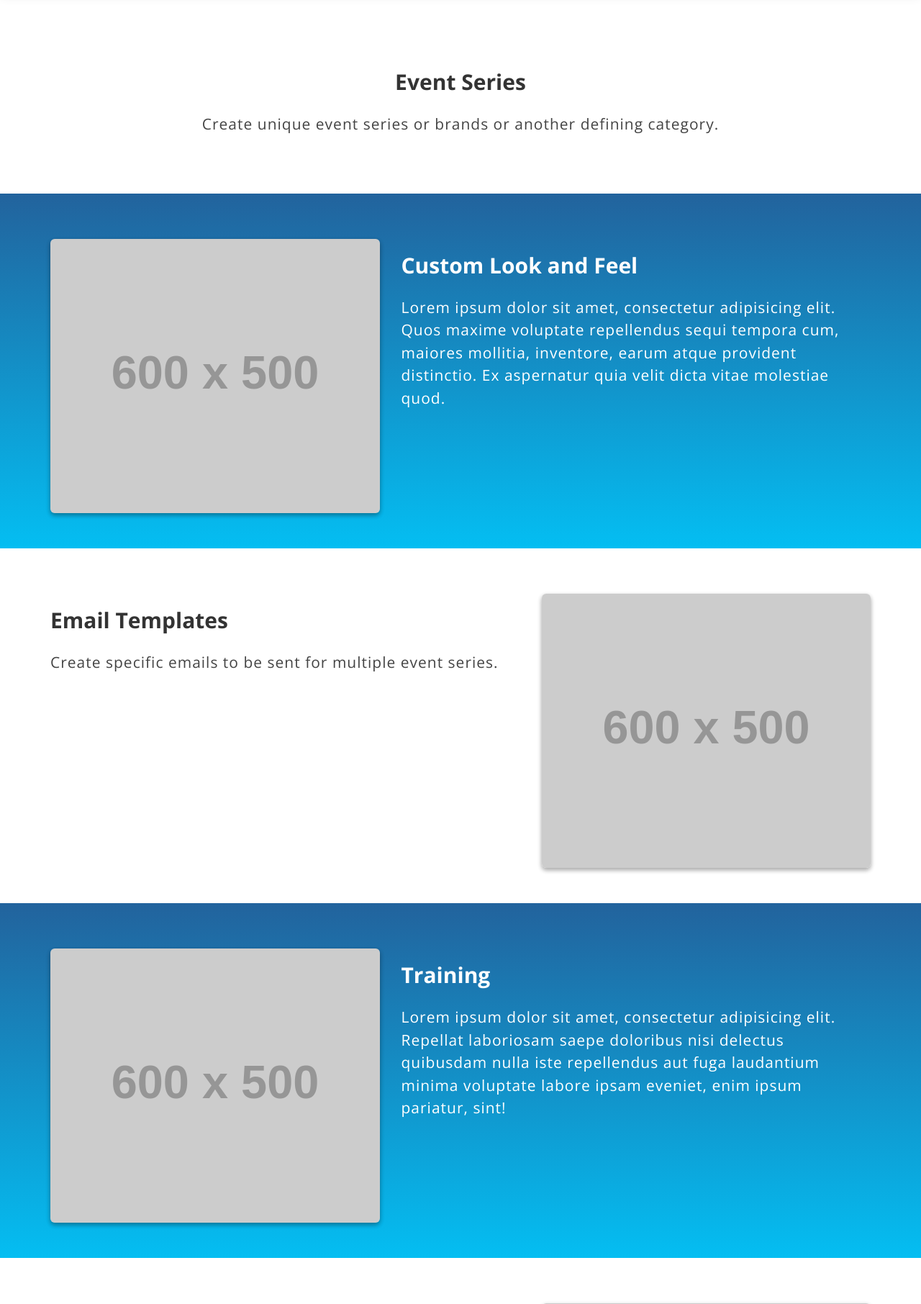
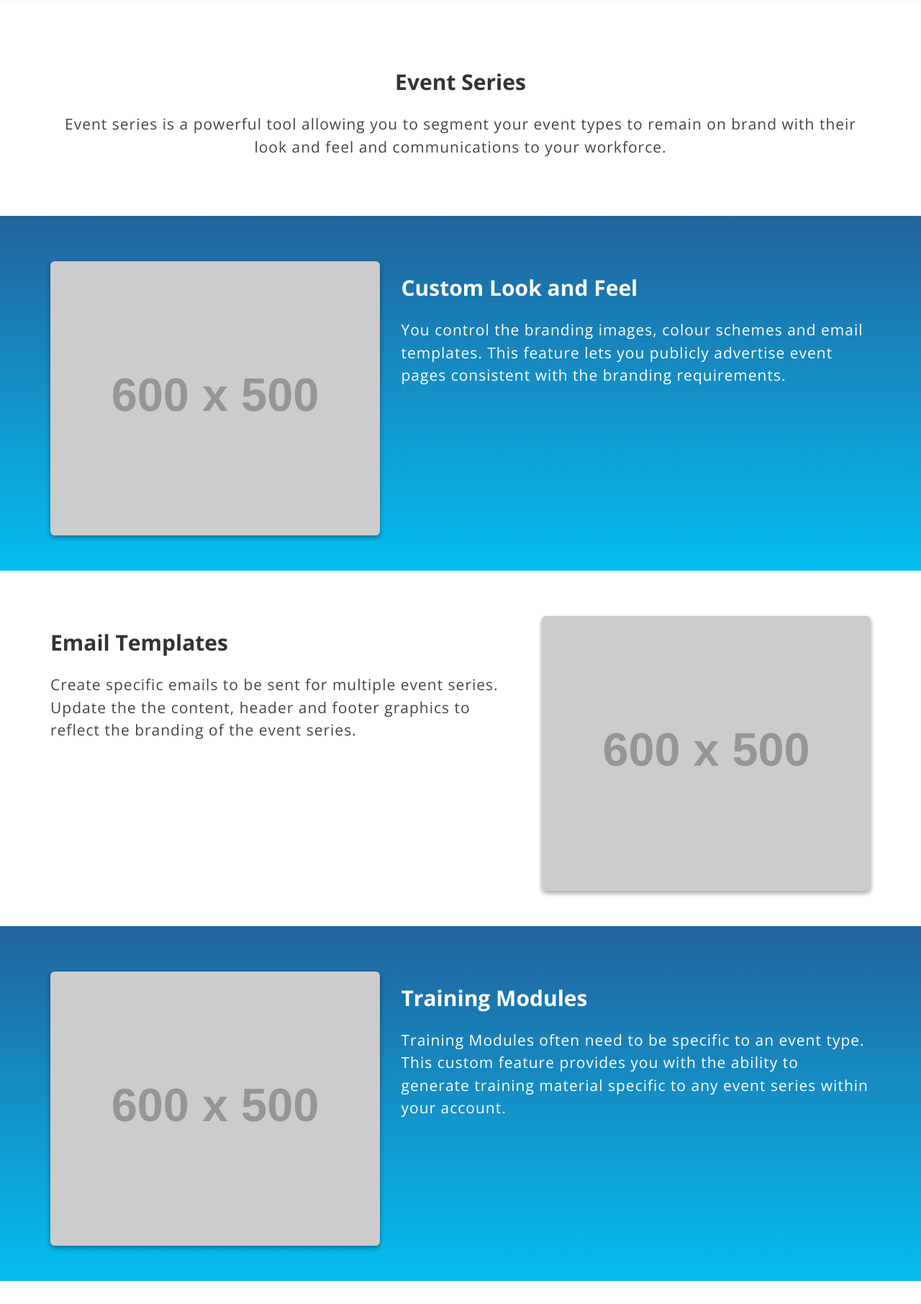
Before and after one commit to pete-ewg17/ewg_tech_website_2017, a PHP site: page /eventseries.php in a window 1280 px wide. Shown: the part 63-1875 px from the top of the page at 72% size. Run offline with PHP 8.4, Linux system fonts and the light colour scheme; grey boxes labelled with a size stand in for pictures from a placeholder-image service; some libraries are stand-ins or nearby versions.

Commit message:
Updated feature explanations.
Adding some more content to each feature list, to sell a little more sales'y.

```diff
--- a/eventseries.php
+++ b/eventseries.php
@@ -109,7 +109,7 @@
       <div class="row featurette">
         <div class="col-md-12 text-center" data-aos="fade-left" data-aos-once="true">
           <h2>Event Series</h2>
-          <p>Create unique event series or brands or another defining category.</p>
+          <p>Event series is a powerful tool allowing you to segment your event types to remain on brand with their look and feel and communications to your workforce.</p>
         </div>
       </div>
     </div>
@@ -121,7 +121,7 @@
         <div class="row">
           <div data-aos="fade-right" data-aos-once="true" class="col-md-7 col-md-push-5">
             <h2 class="featurette-heading">Custom Look and Feel</h2>
-            <p class="tech-lead">Lorem ipsum dolor sit amet, consectetur adipisicing elit. Quos maxime voluptate repellendus sequi tempora cum, maiores mollitia, inventore, earum atque provident distinctio. Ex aspernatur quia velit dicta vitae molestiae quod.</p>
+            <p class="tech-lead">You control the branding images, colour schemes and email templates. This feature lets you publicly advertise event pages consistent with the branding requirements.</p>
           </div>
             <div data-aos="fade-right" data-aos-once="true" class="col-md-5 col-md-pull-7">
             <img class="featurette-image img-responsive img-rounded" src="http://placehold.it/600/500" alt="Registration Form" style="background-size:cover; background-repeat:none;">
@@ -136,7 +136,7 @@
           <div class="row featurette">
             <div class="col-md-7" data-aos="fade-left" data-aos-once="true">
               <h2>Email Templates</h2>
-              <p> Create specific emails to be sent for multiple event series.</p>
+              <p> Create specific emails to be sent for multiple event series. Update the the content, header and footer graphics to reflect the branding of the event series.</p>
             </div>
             <div class="col-md-5" data-aos="fade-left" data-aos-once="true">
               <img class="featurette-image img-responsive img-rounded" src="http://placehold.it/600/500" alt="Scheduling and Group Management">
@@ -150,8 +150,8 @@
        <div class="container">
         <div class="row">
           <div class="col-md-7 col-md-push-5" data-aos="fade-right" data-aos-once="true" data-aos-offset="300">
-            <h2 class="featurette-heading">Training</h2>
-            <p class="tech-lead">Lorem ipsum dolor sit amet, consectetur adipisicing elit. Repellat laboriosam saepe doloribus nisi delectus quibusdam nulla iste repellendus aut fuga laudantium minima voluptate labore ipsam eveniet, enim ipsum pariatur, sint!</p>
+            <h2 class="featurette-heading">Training Modules</h2>
+            <p class="tech-lead"> Training Modules often need to be specific to an event type. This custom feature provides you with the ability to generate training material specific to any event series within your account.</p>
           </div>
             <div class="col-md-5 col-md-pull-7" data-aos="fade-right" data-aos-once="true" data-aos-offset="300">
             <img class="featurette-image img-responsive img-rounded" src="http://placehold.it/600/500" alt="Enhanced Communication with Phone">
@@ -166,7 +166,7 @@
           <div class="row featurette">
             <div class="col-md-7" data-aos="fade-left" data-aos-once="true" data-aos-offset="400">
               <h2>Registration Settings </h2>
-              <p class="lead"> Setup a uniqie registration page and gather data from users registering based on a specific brand or event series.</p>
+              <p class="lead"> Setup a uniqie registration page and gather data from users registering based on a specific brand or event series. Recruit for multiple events types at the one time while keeping each event series seperate when your workforce register.</p>
             </div>
             <div class="col-md-5" data-aos="fade-left" data-aos-once="true" data-aos-offset="400">
               <img class="featurette-image img-responsive img-rounded" src="http://placehold.it/600/500" alt="Workforce Portals Platform">
@@ -181,7 +181,7 @@
         <div class="row">
           <div class="col-md-7 col-md-push-5" data-aos="fade-right" data-aos-once="true" data-aos-offset="500">
             <h2 class="featurette-heading">Certificate Setup</h2>
-            <p class="tech-lead"> Customize your post event certificates here to be branded or event series specific.</p>
+            <p class="tech-lead"> Customize your post event certificates to be branded or event series specific. We know how much your workforce will love branded certificates post event! Helping to encourage them to come back for your next event.</p>
           </div>
             <div class="col-md-5 col-md-pull-7" data-aos="fade-right" data-aos-once="true" data-aos-offset="500">
             <img class="featurette-image img-responsive img-rounded" src="http://placehold.it/600/500" alt="Timesheets">
```
